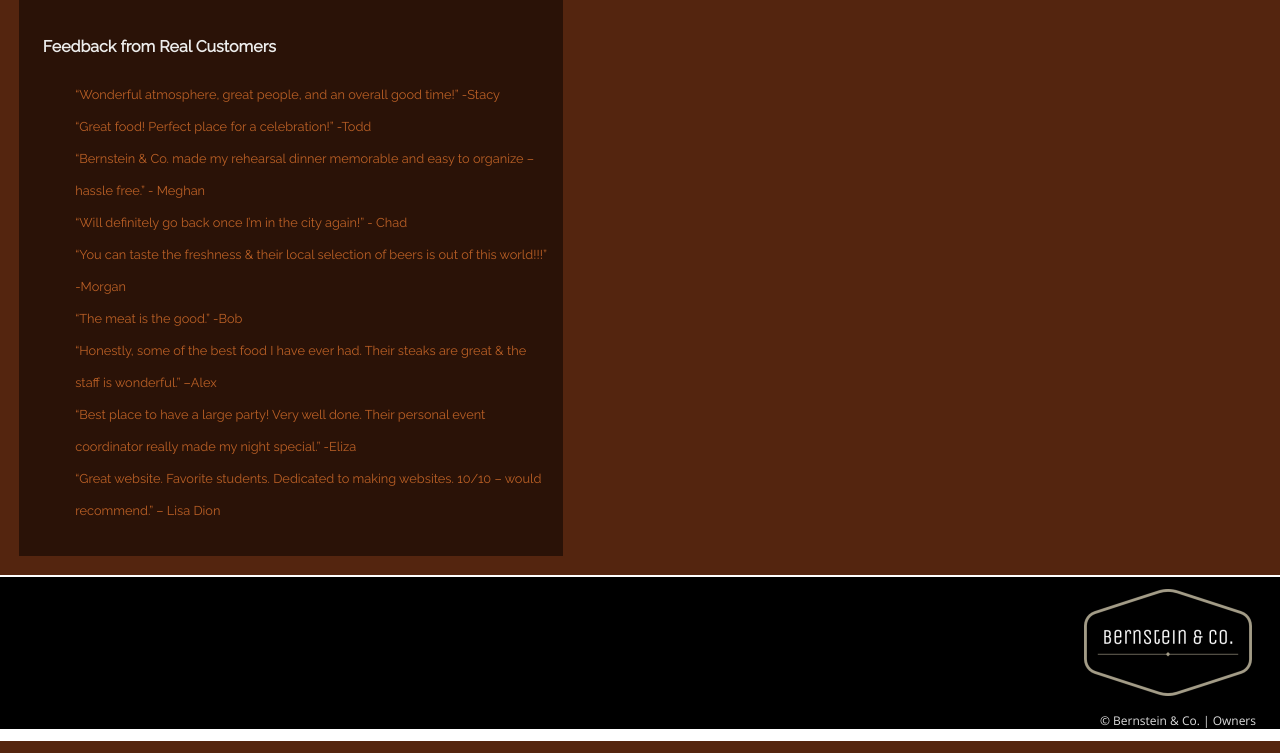
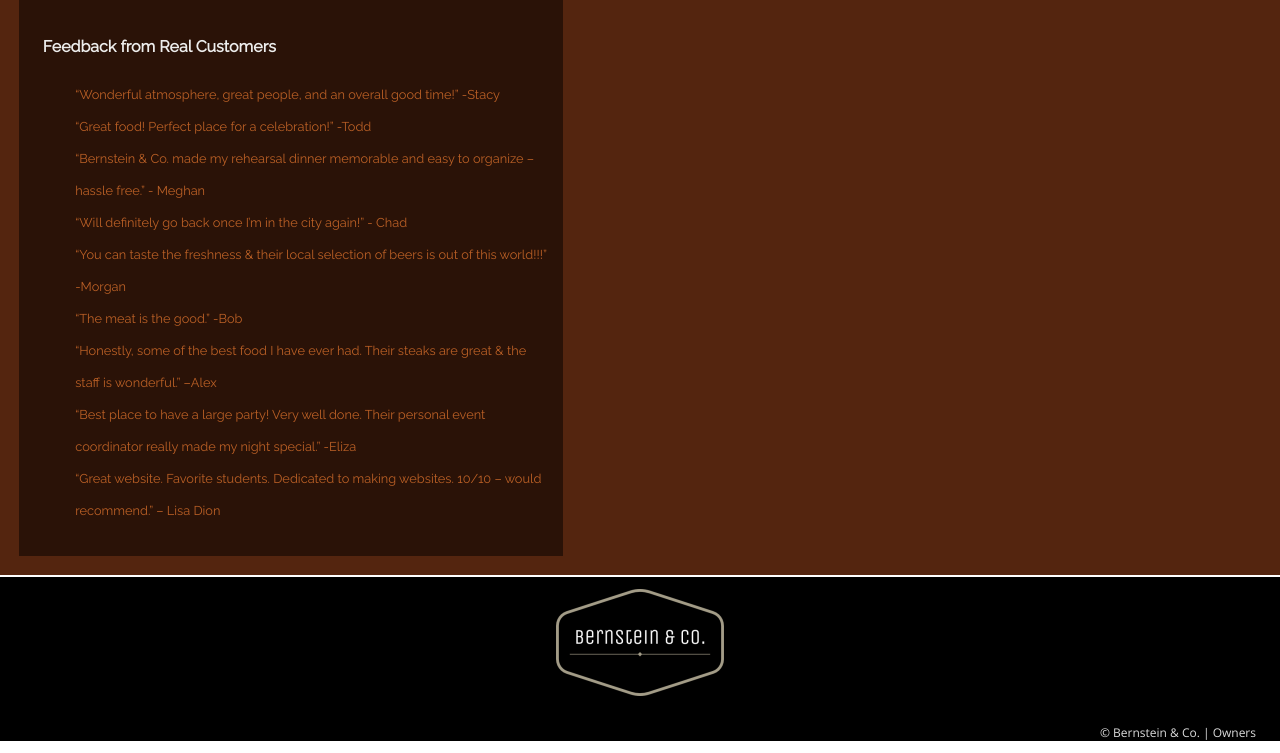
Before and after one commit to zebernst/bernsteinco, a PHP site: page /index.php in a window 1280 px wide. Shown: the part 869-1622 px from the top of the page. Run offline with PHP 8.4, Linux system fonts and the light colour scheme.

Commit message:
Update site.css

```diff
--- a/_css/site.css
+++ b/_css/site.css
@@ -324,7 +324,9 @@
     width: 100%;
     height: 10%;
 }
-footer img{
+#footimg{
+    text-align:center;
+    padding:1em;
     margin:auto;
 }
 footer p{
```
